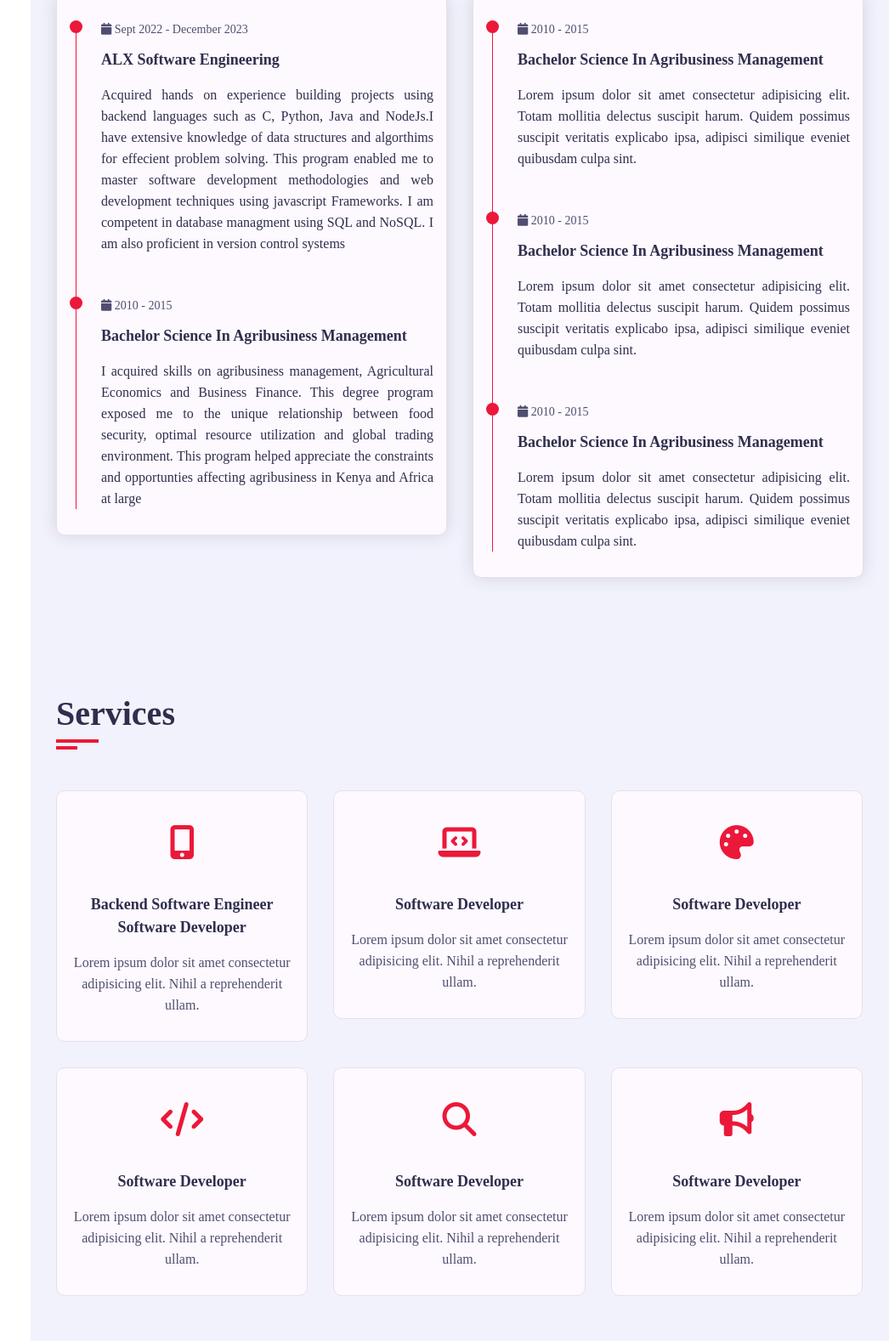
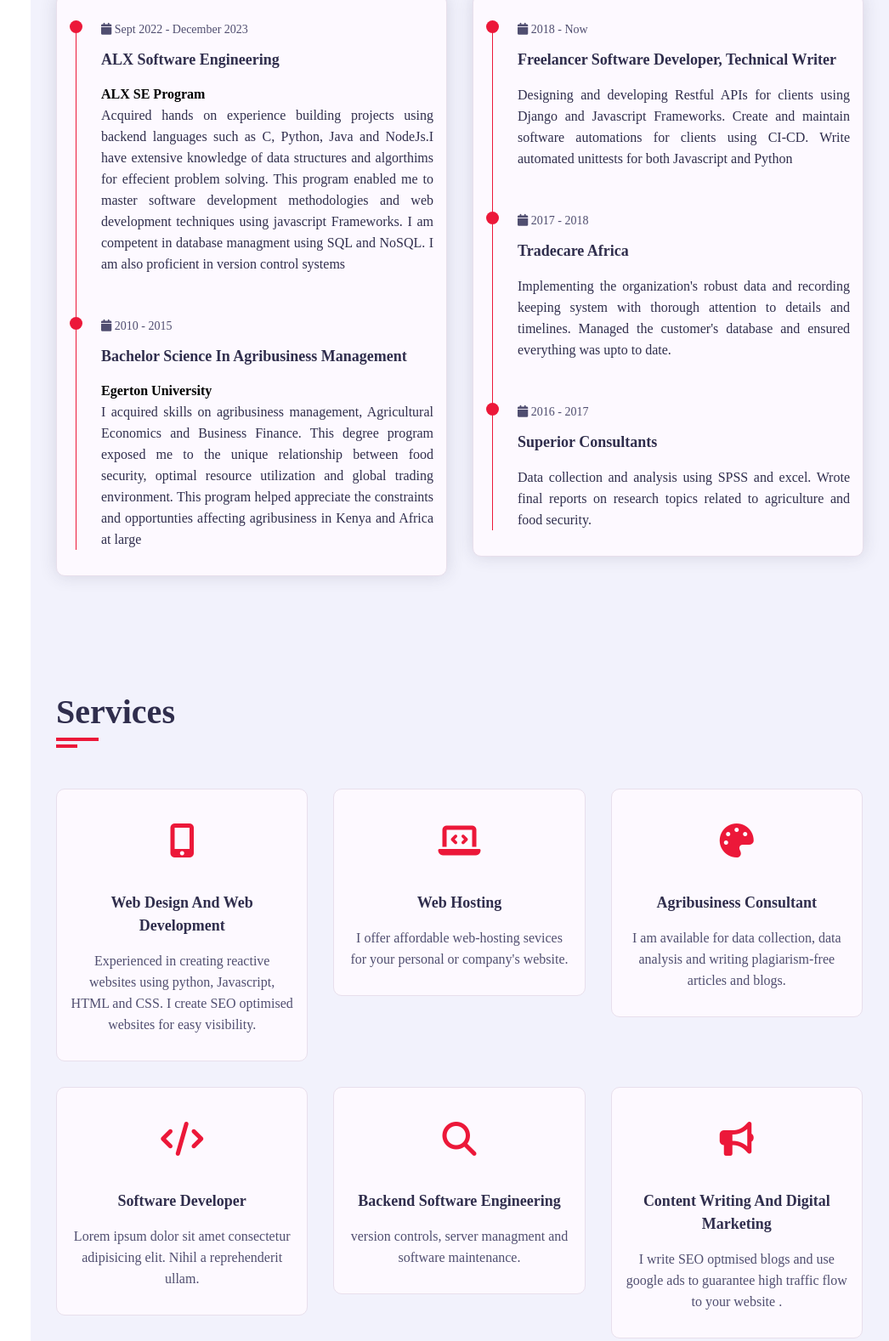
Before and after one commit to Njiraini23/kennjiraini, a plain HTML site: page index.html in a window 1280 px wide. Shown: the part 1684-3262 px from the top of the page at 85% size, without its empty margins (234-1280 px from the left). Drawn offline with nearby package versions, Linux system fonts and the light colour scheme; a web font is replaced by a local one.

Commit message:
final portoflio

```diff
--- a/index.html
+++ b/index.html
@@ -151,6 +151,7 @@
                                                         <i class="fa fa-calendar"></i> Sept 2022 - December 2023
                                                     </h3>
                                                     <h4 class="timeline-title">ALX Software Engineering</h4>
+                                                    <h4>ALX SE Program</h4>
                                                     <p class="timeline-text">Acquired hands on experience building projects using backend languages such as C, Python, Java and NodeJs.I have extensive knowledge of data structures and algorthims for effecient problem solving. This program enabled me to master software development methodologies and web development techniques using javascript Frameworks. I am competent in database managment using SQL and NoSQL. I am also proficient in version control systems </p>
                                                 </div>
                                                 <!--timeline item-->
@@ -160,6 +161,7 @@
                                                             <i class="fa fa-calendar"></i> 2010 - 2015
                                                         </h3>
                                                         <h4 class="timeline-title">Bachelor Science in Agribusiness Management</h4>
+                                                        <h4>Egerton University</h4>
                                                         <p class="timeline-text">I acquired skills on agribusiness management, Agricultural Economics and Business Finance. This degree program  exposed me to the unique relationship between food security, optimal resource  utilization and global trading environment. This program helped appreciate the constraints and opportunties affecting agribusiness in Kenya and Africa at large</p>
                                                    </div>
                                                     <!--timeline item-->
@@ -176,28 +178,28 @@
                                                <div class="timeline-item">
                                                 <div class="circle-dot"></div>
                                                     <h3 class="timeline-date">
-                                                        <i class="fa fa-calendar"></i> 2010 - 2015
+                                                        <i class="fa fa-calendar"></i> 2018 - Now
                                                     </h3>
-                                                    <h4 class="timeline-title">Bachelor Science in Agribusiness Management</h4>
-                                                    <p class="timeline-text">Lorem ipsum dolor sit amet consectetur adipisicing elit. Totam mollitia delectus suscipit harum. Quidem possimus suscipit veritatis explicabo ipsa, adipisci similique eveniet quibusdam culpa sint.</p>
+                                                    <h4 class="timeline-title">Freelancer Software Developer, Technical Writer</h4>
+                                                    <p class="timeline-text">Designing and developing Restful APIs for clients using Django and Javascript Frameworks. Create and maintain software automations for clients using CI-CD. Write automated unittests for both Javascript and Python</p>
                                                 </div>
                                                 <!--timeline item-->
                                                 <div class="timeline-item">
                                                     <div class="circle-dot"></div>
                                                         <h3 class="timeline-date">
-                                                            <i class="fa fa-calendar"></i> 2010 - 2015
+                                                            <i class="fa fa-calendar"></i> 2017 - 2018
                                                         </h3>
-                                                        <h4 class="timeline-title">Bachelor Science in Agribusiness Management</h4>
-                                                        <p class="timeline-text">Lorem ipsum dolor sit amet consectetur adipisicing elit. Totam mollitia delectus suscipit harum. Quidem possimus suscipit veritatis explicabo ipsa, adipisci similique eveniet quibusdam culpa sint.</p>
+                                                        <h4 class="timeline-title">Tradecare Africa</h4>
+                                                        <p class="timeline-text">Implementing the organization's robust data and recording keeping system with thorough attention to details and timelines. Managed the customer's database and ensured everything was upto to date.</p>
                                                    </div>
                                                     <!--timeline item-->
                                                <div class="timeline-item">
                                                 <div class="circle-dot"></div>
                                                     <h3 class="timeline-date">
-                                                        <i class="fa fa-calendar"></i> 2010 - 2015
+                                                        <i class="fa fa-calendar"></i> 2016 - 2017
                                                     </h3>
-                                                    <h4 class="timeline-title">Bachelor Science in Agribusiness Management</h4>
-                                                    <p class="timeline-text">Lorem ipsum dolor sit amet consectetur adipisicing elit. Totam mollitia delectus suscipit harum. Quidem possimus suscipit veritatis explicabo ipsa, adipisci similique eveniet quibusdam culpa sint.</p>
+                                                    <h4 class="timeline-title">Superior Consultants</h4>
+                                                    <p class="timeline-text">Data collection and analysis using SPSS and excel. Wrote final reports on research topics related to agriculture and food security.</p>
                                                 </div>
                                                </div>
                                             </div>
@@ -224,8 +226,8 @@
                                 <div class="icon">
                                     <i class="fa fa-mobile-alt"></i>
                                 </div>
-                                 <h4>Backend Software Engineer Software Developer</h4>
-                                 <p>Lorem ipsum dolor sit amet consectetur adipisicing elit. Nihil a reprehenderit ullam.
+                                 <h4>Web Design and Web Development</h4>
+                                 <p>Experienced in creating reactive websites using python, Javascript, HTML and CSS. I create SEO optimised websites for easy visibility.
                                </p>
                             </div>
                         </div>
@@ -236,8 +238,8 @@
                                 <div class="icon">
                                     <i class="fa fa-laptop-code"></i>
                                 </div>
-                                 <h4>Software Developer</h4>
-                                 <p>Lorem ipsum dolor sit amet consectetur adipisicing elit. Nihil a reprehenderit ullam.
+                                 <h4>Web Hosting</h4>
+                                 <p> I offer affordable web-hosting sevices for your personal or company's website.
                                </p>
                             </div>
                         </div>
@@ -248,8 +250,8 @@
                                 <div class="icon">
                                     <i class="fa fa-palette"></i>
                                 </div>
-                                 <h4>Software Developer</h4>
-                                 <p>Lorem ipsum dolor sit amet consectetur adipisicing elit. Nihil a reprehenderit ullam.
+                                 <h4>Agribusiness Consultant</h4>
+                                 <p>I am available for data collection, data analysis and writing plagiarism-free articles and blogs.
                                </p>
                             </div>
                         </div>
@@ -272,8 +274,8 @@
                                 <div class="icon">
                                     <i class="fa fa-search"></i>
                                 </div>
-                                 <h4>Software Developer</h4>
-                                 <p>Lorem ipsum dolor sit amet consectetur adipisicing elit. Nihil a reprehenderit ullam.
+                                 <h4>Backend Software Engineering</h4>
+                                 <p>version controls, server managment and software maintenance.
                                </p>
                             </div>
                         </div>
@@ -284,8 +286,8 @@
                                 <div class="icon">
                                     <i class="fa fa-bullhorn"></i>
                                 </div>
-                                 <h4>Software Developer</h4>
-                                 <p>Lorem ipsum dolor sit amet consectetur adipisicing elit. Nihil a reprehenderit ullam.
+                                 <h4>Content Writing and Digital Marketing</h4>
+                                 <p> I write SEO optmised blogs and use google ads to guarantee high traffic flow to your website .
                                </p>
                             </div>
                         </div>
```
